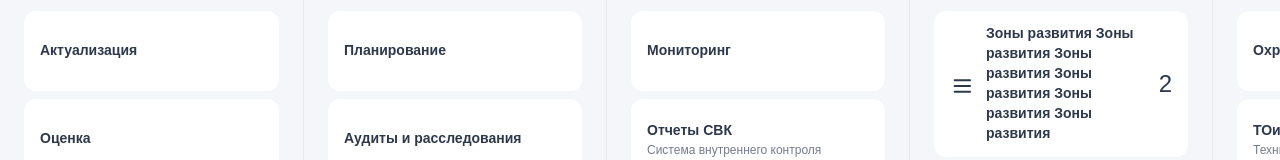
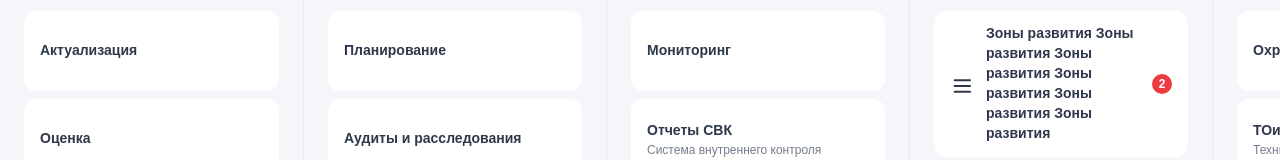
Before and after one commit to DenisKamchatov/TNRisk, a Vue app: page / in a window 1280 px wide. Shown: the part 189-349 px from the top of the page. Built offline with nearby package versions, Linux system fonts and the light colour scheme.

Commit message:
Refactored MainNav and Header

```diff
--- a/src/components/Header.vue
+++ b/src/components/Header.vue
@@ -169,8 +169,17 @@ const isOpenedMenu = ref<boolean>(false)
   }
 
   .header__top {
+    position: sticky;
+    top: 0;
+    left: 0;
+
+    width: 100%;
     padding: 24px 32px;
+    z-index: 100;
+
     background-color: #fff;
+
+    backdrop-filter: blur(5px);
   }
 
   .header__icon-block {
--- a/src/views/main/components/MainFooter.vue
+++ b/src/views/main/components/MainFooter.vue
@@ -68,16 +68,23 @@ const items: IFooterItems[] = [
 
 <style lang="scss">
 .main-footer {
+  position: sticky;
+  bottom: 0;
+  left: 0;
+
   display: flex;
   align-items: center;
   justify-content: space-between;
   flex-wrap: wrap;
   gap: 56px;
 
+  width: 100%;
   padding: 40px 50px;
 
   background-color: #fff;
   border-top: 1px solid #e7e9ef;
+
+  backdrop-filter: blur(5px);
 
   .main-footer__left-bar {
     display: flex;
--- a/src/views/main/components/mainNav/components/ColumnItem.vue
+++ b/src/views/main/components/mainNav/components/ColumnItem.vue
@@ -1,5 +1,7 @@
 <script setup lang="ts">
-import { IMenuItemData } from "../../../../../typings/menuData";
+import { IMenuItemData } from "@/typings/menuData";
+
+import tnBadge from "@/components/uikit/badge/tn-badge.vue";
 
 const { item, isBig } = withDefaults(
   defineProps<{
@@ -13,7 +15,7 @@ const { item, isBig } = withDefaults(
 </script>
 
 <template>
-  <div class="column__item" :class="{ 'column__item_big': isBig }">
+  <div class="column__item" :class="{ column__item_big: isBig }">
     <router-link v-if="item.to" class="column__item-wrapper" :to="item.to">
       <div class="column__item-icon" v-if="item.icon">
         <TNIcon :name="item.icon" :size="24" />
@@ -41,9 +43,12 @@ const { item, isBig } = withDefaults(
         </p>
       </div>
 
-      <div v-if="item.badge && +item.badge" class="column__item-badge">
-        {{ item.badge }}
-      </div>
+      <tnBadge
+        v-if="item.badge && +item.badge"
+        size="lg"
+        classic
+        :badge="item.badge"
+      />
     </a>
 
     <div class="column__item-wrapper" v-else>
```
